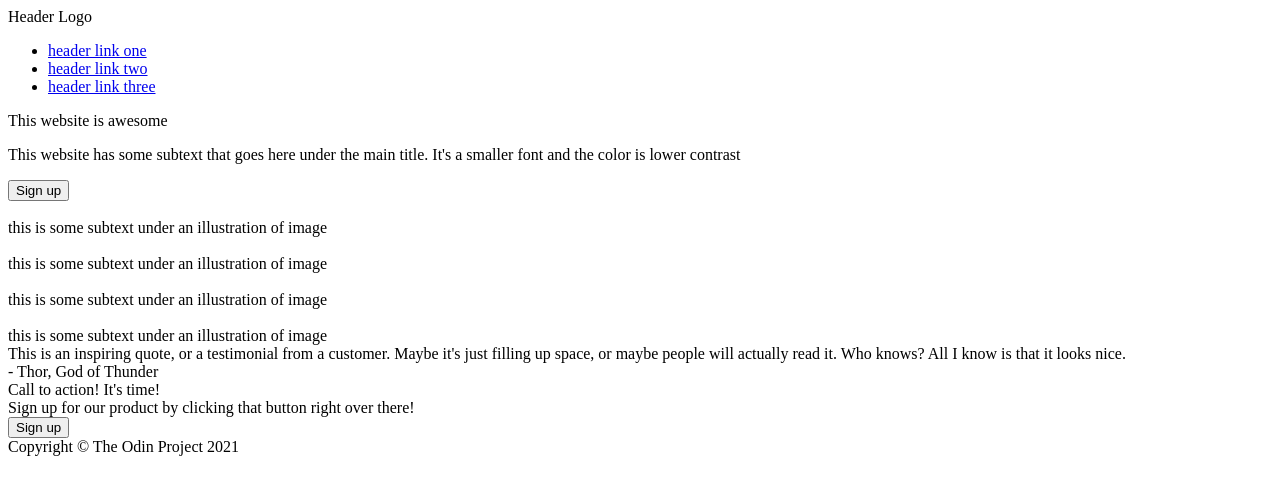
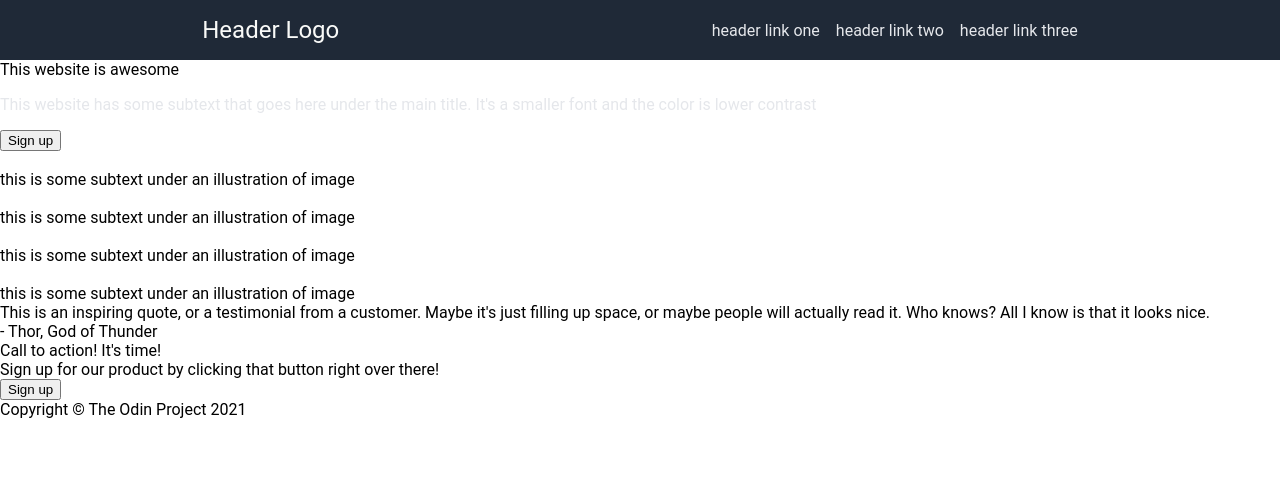
Before and after one commit to jax-01/odin-website, a plain HTML site: page index.html in a window 1280 px wide. Drawn offline with Linux system fonts and the light colour scheme.

Commit message:
Apply style for header

```diff
--- a/index.html
+++ b/index.html
@@ -3,6 +3,7 @@
 <head>
     <meta charset="UTF-8">
     <meta name="viewport" content="width=device-width, initial-scale=1.0">
+    <link rel="stylesheet" href="./styles.css">
     <title>Document</title>
 </head>
 <body>
--- a/styles.css
+++ b/styles.css
@@ -0,0 +1,33 @@
+body {
+    font-family: Roboto, sans-serif;
+    margin: 0;
+}
+
+.header {
+    color: #F9FAF8;
+    background: #1F2937;
+    display: flex;
+    align-items: center;
+    justify-content: space-around;
+    padding: 16px;
+}
+
+.logo {
+    font-size: 24px;
+}
+
+ul {
+    display: flex;
+    list-style: none;
+    padding: 0;
+    margin: 0;
+    gap: 16px;
+}
+
+a {
+    text-decoration: none;
+}
+
+a, p {
+    color: #E5E7EB;
+}
```
